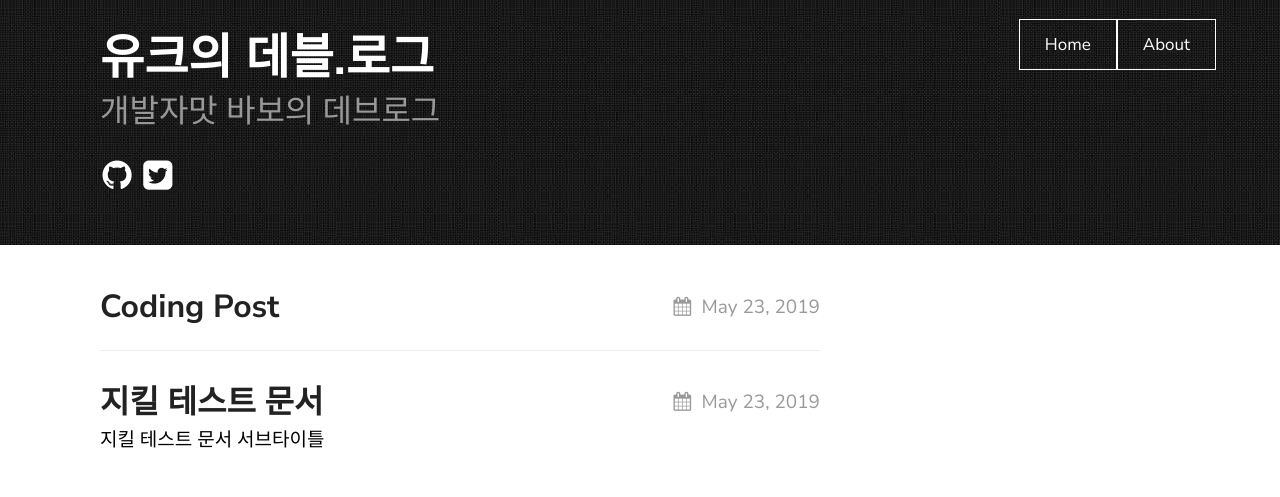
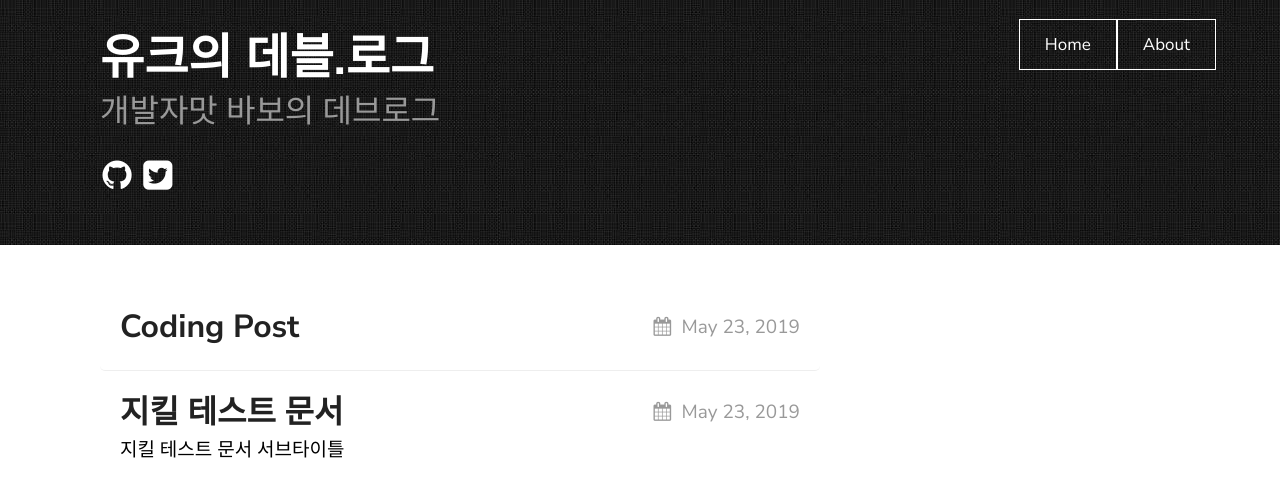
Before and after one commit to DevYourK/devyourk.github.io, a Jekyll site: the page built from index.md, in a window 1280 px wide. Shown: the top 497 px of the page. Built offline with Jekyll 4.4.1, drawn with Linux system fonts in a browser that asks for light colours.

Commit message:
Update theme.scss

```diff
--- a/_sass/theme.scss
+++ b/_sass/theme.scss
@@ -178,10 +178,10 @@ header {
 	padding: 0;
 	li {
 		float: left;
-		padding: 10px 20px;
+		padding:5px 10px;
 		background-color: $lightGray;
 		color: #000;
-		margin: 5px;
+		margin: 2px;
 		border-radius: 2px;
 		@include fluidType(15px, 17px);
 		&:first-child {
@@ -194,12 +194,12 @@ header {
 	list-style-type: none;
 	padding: 0;
 	>li {
-		margin-bottom: 30px;
-		padding-bottom: 20px;
+		padding:20px;
 		&:not(:last-child) {
 			border-bottom: 1px solid $lightGray;
 		}
 		transition:background-color .2s;
+		border-radius:5px;
 	}
 	>li:hover {
 		background-color:rgb(155, 155, 155);
```
